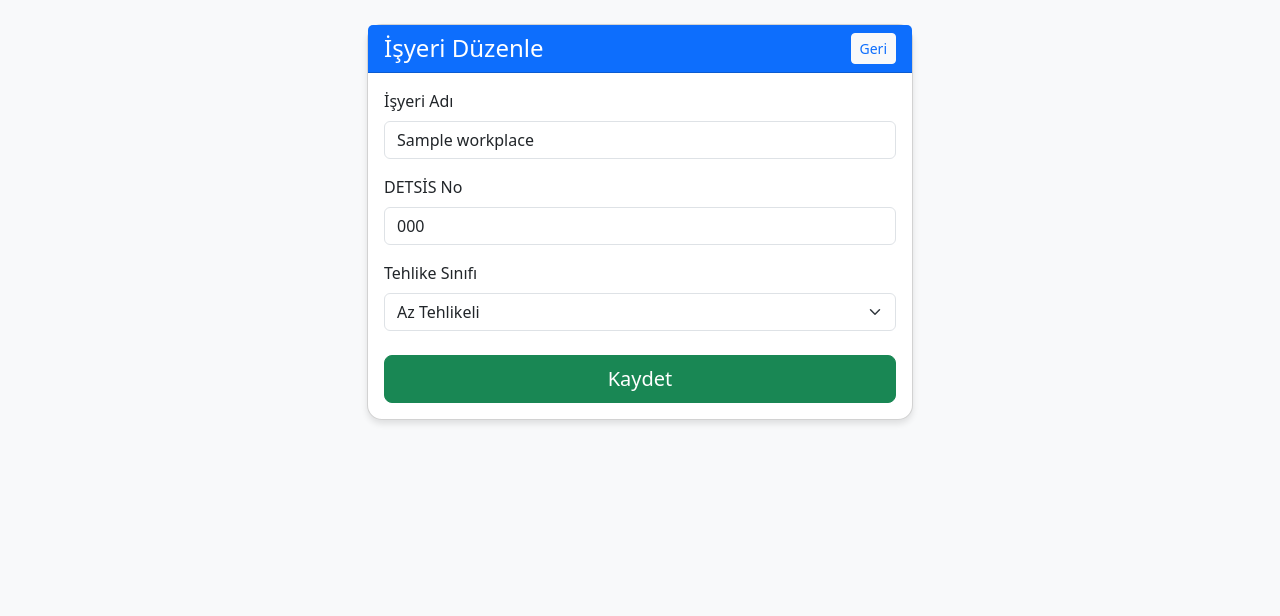
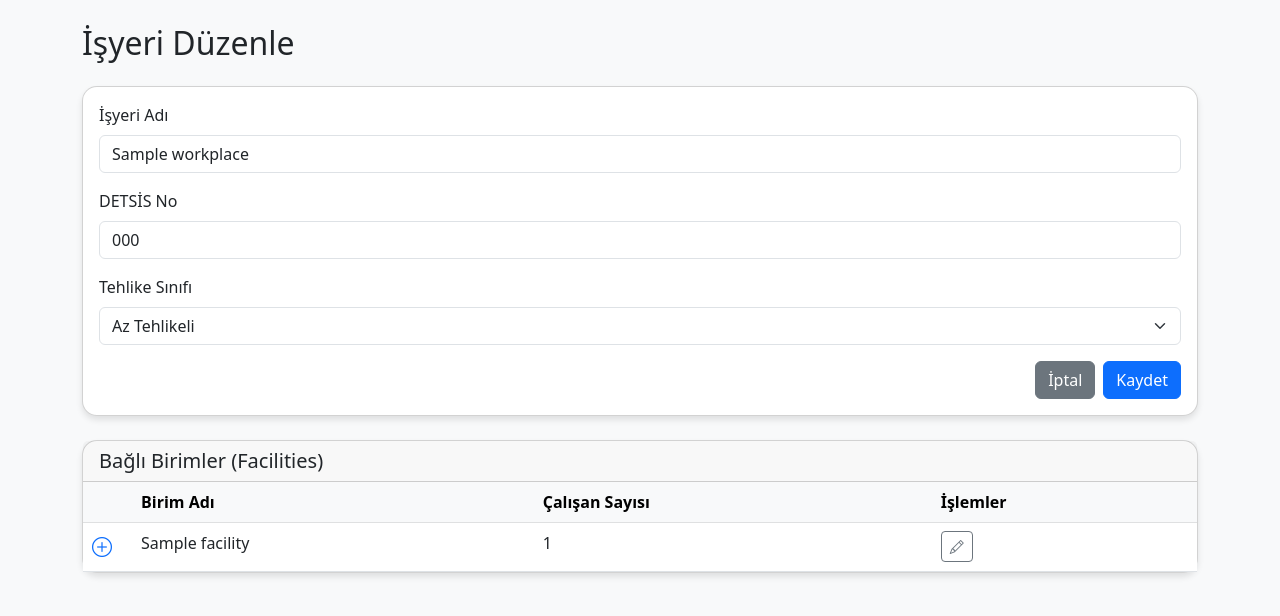
Before and after one commit to sal-keskin/osha-app, a Django app: page /workplaces/1/edit/ in a window 1280 px wide. Shown: the part 56-672 px from the top of the page. Run offline with Django 4.2, Linux system fonts and the light colour scheme; a user stored in the database is signed in; tables that the repository leaves empty hold one stand-in row (values such as "Sample post").

Commit message:
Add Facility Import and Workplace Management UI
- Added `facility_import` view and related URLs to enable CSV import for facilities.
- Updated `dashboard` view and template to display facility count and card.
- Created `core/templates/core/workplace_form.html` to override the generic update form.
- Updated `workplace_update` view to fetch facilities and use the new custom template.
- Implemented expandable facility list with nested worker table in the workplace edit view.
- Added buttons for "Edit Worker" and "Add Examination" in the nested worker list.
- Fixed XSS vulnerability in `caution_icon_html` by properly escaping content.
- Added missing `Facility` import in `forms.py`.

```diff
--- a/core/models.py
+++ b/core/models.py
@@ -1,6 +1,7 @@
 from django.db import models
 from django.utils.translation import gettext_lazy as _
 from django.utils.safestring import mark_safe
+from django.utils.html import escape
 from datetime import date, timedelta
 
 class Profession(models.Model):
@@ -290,7 +291,8 @@ class Examination(models.Model):
     def caution_icon_html(self):
         if self.is_caution:
             # We store the note in a data attribute for the modal
-            note = self.caution_note.replace('"', '&quot;') if self.caution_note else ""
+            # Escape the note to prevent XSS and breaking the HTML attribute
+            note = escape(self.caution_note) if self.caution_note else ""
             html = f'<a href="#" class="text-warning caution-icon-btn" data-id="{self.id}" data-note="{note}">' \
                    f'<i class="bi bi-exclamation-triangle-fill" style="font-size: 1.2rem;"></i></a>'
             return mark_safe(html)
--- /dev/null
+++ b/core/templates/core/workplace_form.html
@@ -0,0 +1,124 @@
+{% extends 'core/base.html' %}
+
+{% block content %}
+<div class="row mb-3">
+    <div class="col">
+        <h2>{{ title }}</h2>
+    </div>
+</div>
+
+<div class="card mb-4">
+    <div class="card-body">
+        <form method="post">
+            {% csrf_token %}
+            {% for field in form %}
+                <div class="mb-3">
+                    <label for="{{ field.id_for_label }}" class="form-label">{{ field.label }}</label>
+                    {{ field }}
+                    {% if field.errors %}
+                        <div class="text-danger small mt-1">
+                            {{ field.errors.0 }}
+                        </div>
+                    {% endif %}
+                    {% if field.help_text %}
+                        <div class="form-text">{{ field.help_text }}</div>
+                    {% endif %}
+                </div>
+            {% endfor %}
+
+            <div class="d-flex justify-content-end">
+                <a href="javascript:history.back()" class="btn btn-secondary me-2">İptal</a>
+                <button type="submit" class="btn btn-primary">Kaydet</button>
+            </div>
+        </form>
+    </div>
+</div>
+
+{% if facilities %}
+<div class="card">
+    <div class="card-header">
+        <h5 class="mb-0">Bağlı Birimler (Facilities)</h5>
+    </div>
+    <div class="card-body p-0">
+        <div class="table-responsive">
+            <table class="table table-hover mb-0">
+                <thead class="table-light">
+                    <tr>
+                        <th style="width: 50px;"></th>
+                        <th>Birim Adı</th>
+                        <th>Çalışan Sayısı</th>
+                        <th>İşlemler</th>
+                    </tr>
+                </thead>
+                <tbody>
+                    {% for facility in facilities %}
+                    <tr>
+                        <td>
+                            <button class="btn btn-sm btn-link text-decoration-none p-0" type="button" data-bs-toggle="collapse" data-bs-target="#collapseFacility{{ facility.id }}" aria-expanded="false">
+                                <i class="bi bi-plus-circle fs-5"></i>
+                            </button>
+                        </td>
+                        <td>{{ facility.name }}</td>
+                        <td>{{ facility.worker_set.count }}</td>
+                        <td>
+                            <a href="{% url 'facility_update' facility.id %}" class="btn btn-sm btn-outline-secondary">
+                                <i class="bi bi-pencil"></i>
+                            </a>
+                        </td>
+                    </tr>
+                    <tr class="collapse bg-light" id="collapseFacility{{ facility.id }}">
+                        <td colspan="4" class="p-0">
+                            <div class="p-3">
+                                <h6>Bu birimdeki çalışanlar:</h6>
+                                {% if facility.worker_set.exists %}
+                                <table class="table table-sm table-bordered bg-white mb-0">
+                                    <thead>
+                                        <tr>
+                                            <th>Ad Soyad</th>
+                                            <th>TCKN</th>
+                                            <th style="width: 200px;">İşlemler</th>
+                                        </tr>
+                                    </thead>
+                                    <tbody>
+                                        {% for worker in facility.worker_set.all %}
+                                        <tr>
+                                            <td>{{ worker.name }}</td>
+                                            <td>{{ worker.tckn }}</td>
+                                            <td>
+                                                <div class="btn-group btn-group-sm">
+                                                    <a href="{% url 'worker_update' worker.id %}" class="btn btn-outline-primary">Düzenle</a>
+                                                    <a href="{% url 'examination_create' %}?worker_id={{ worker.id }}" class="btn btn-outline-success">Muayene Ekle</a>
+                                                </div>
+                                            </td>
+                                        </tr>
+                                        {% endfor %}
+                                    </tbody>
+                                </table>
+                                {% else %}
+                                <p class="text-muted mb-0 small">Bu birime bağlı çalışan bulunmamaktadır.</p>
+                                {% endif %}
+                            </div>
+                        </td>
+                    </tr>
+                    {% endfor %}
+                </tbody>
+            </table>
+        </div>
+    </div>
+</div>
+{% endif %}
+
+<script>
+    // Toggle icon functionality
+    document.querySelectorAll('[data-bs-toggle="collapse"]').forEach(btn => {
+        btn.addEventListener('click', function() {
+            const icon = this.querySelector('i');
+            if (icon.classList.contains('bi-plus-circle')) {
+                icon.classList.replace('bi-plus-circle', 'bi-dash-circle');
+            } else {
+                icon.classList.replace('bi-dash-circle', 'bi-plus-circle');
+            }
+        });
+    });
+</script>
+{% endblock %}
--- a/core/urls.py
+++ b/core/urls.py
@@ -105,4 +105,8 @@ urlpatterns = [
     path('facilities/new/', views.facility_create, name='facility_create'),
     path('facilities/<int:pk>/edit/', views.facility_update, name='facility_update'),
     path('facilities/delete/', views.facility_bulk_delete, name='facility_bulk_delete'),
+    path('facilities/import/step1/', views.facility_import, {'step': 1}, name='import_facility_step1'),
+    path('facilities/import/step2/', views.facility_import, {'step': 2}, name='import_facility_step2'),
+    path('facilities/import/step3/', views.facility_import, {'step': 3}, name='import_facility_step3'),
+    path('facilities/import/step4/', views.facility_import, {'step': 4}, name='import_facility_step4'),
 ]
--- a/core/views.py
+++ b/core/views.py
@@ -86,6 +86,7 @@ def api_get_facilities(request):
 def dashboard(request):
     context = {
         'workplace_count': Workplace.objects.count(),
+        'facility_count': Facility.objects.count(),
         'worker_count': Worker.objects.count(),
         'educator_count': Educator.objects.count(),
         'professional_count': Professional.objects.count(),
@@ -470,7 +471,20 @@ def workplace_create(request):
 
 @login_required
 def workplace_update(request, pk):
-    return generic_update_view(request, Workplace, WorkplaceForm, pk, "İşyeri Düzenle", 'workplace_list')
+    item = get_object_or_404(Workplace, pk=pk)
+    if request.method == 'POST':
+        form = WorkplaceForm(request.POST, instance=item)
+        if form.is_valid():
+            form.save()
+            messages.success(request, 'Kayıt güncellendi.')
+            return redirect('workplace_list')
+    else:
+        form = WorkplaceForm(instance=item)
+
+    # Fetch facilities with their workers
+    facilities = item.facilities.prefetch_related('worker_set').all()
+
+    return render(request, 'core/workplace_form.html', {'form': form, 'title': "İşyeri Düzenle", 'facilities': facilities})
 
 @login_required
 def worker_list(request):
@@ -810,6 +824,10 @@ def facility_update(request, pk):
     return generic_update_view(request, Facility, FacilityForm, pk, "Bina/Birim Düzenle", 'facility_list')
 
 @login_required
+def facility_import(request, step=1):
+    return generic_import_view(request, Facility, "Bina/Birim İçe Aktar", 'facility_list', step=step)
+
+@login_required
 def profession_list(request):
     filter_config = [{'field': 'name', 'label': 'Meslek Adı', 'type': 'text'}]
     return generic_list_view(request, Profession, "Meslekler", 'profession_create', 'profession_update',
```
Also changed, not shown: core/templates/core/dashboard.html (+16 -0 lines).
